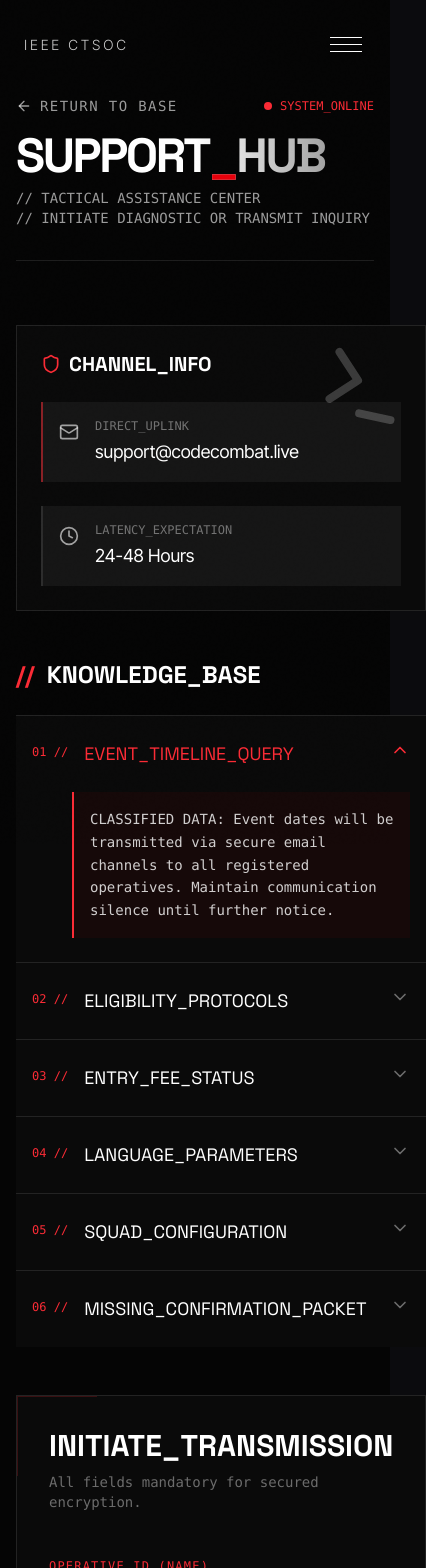
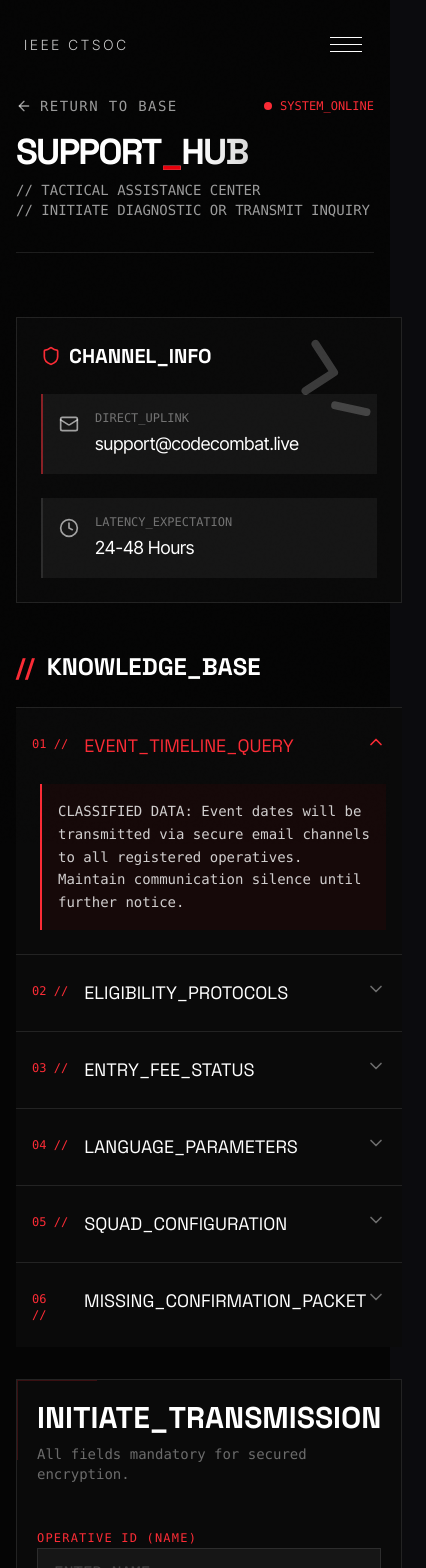
Before and after one commit to Pritam1234678/codecombatregister, a Next.js app: page /support in a window 390 px wide. Shown: the top 1568 px of the page, 426 px wide, since content can reach past the window. Built offline with nearby package versions, Linux system fonts and the light colour scheme.

Commit message:
Make Support page fully responsive for mobile and tablet

```diff
--- a/app/support/page.tsx
+++ b/app/support/page.tsx
@@ -41,7 +41,7 @@ function FAQItem({ question, answer, isOpen, onToggle, index }: FAQItemProps) {
                         transition={{ duration: 0.3, ease: "easeInOut" }}
                         className="overflow-hidden"
                     >
-                        <div className="px-4 pb-6 pl-14">
+                        <div className="px-4 pb-6 pl-6 sm:pl-14">
                             <div className="p-4 bg-red-950/20 border-l-2 border-red-500 font-mono text-sm text-white/80 leading-relaxed">
                                 {answer}
                             </div>
@@ -131,7 +131,7 @@ export default function SupportPage() {
 
                     <div className="flex flex-col md:flex-row md:items-end justify-between gap-6">
                         <div>
-                            <h1 className="text-5xl md:text-7xl font-bold font-heading tracking-tighter text-transparent bg-clip-text bg-gradient-to-r from-white via-white to-white/50 mb-2">
+                            <h1 className="text-4xl sm:text-6xl md:text-7xl font-bold font-heading tracking-tighter text-transparent bg-clip-text bg-gradient-to-r from-white via-white to-white/50 mb-2">
                                 SUPPORT<span className="text-red-600">_</span>HUB
                             </h1>
                             <p className="text-white/60 font-mono text-sm md:text-base max-w-xl">
@@ -145,7 +145,7 @@ export default function SupportPage() {
                     </div>
                 </header>
 
-                <div className="grid lg:grid-cols-12 gap-12 lg:gap-20">
+                <div className="grid lg:grid-cols-12 gap-8 md:gap-12 lg:gap-20">
                     {/* Left Column: FAQ & Contact Info */}
                     <div className="lg:col-span-5 space-y-12">
                         {/* Status Panel */}
@@ -199,7 +199,7 @@ export default function SupportPage() {
 
                     {/* Right Column: Transmission Form */}
                     <div className="lg:col-span-7">
-                        <div className="bg-[#0A0A0A] border border-white/10 p-8 md:p-12 relative overflow-hidden">
+                        <div className="bg-[#0A0A0A] border border-white/10 p-5 sm:p-8 md:p-12 relative overflow-hidden">
                             {/* Decorative Elements */}
                             <div className="absolute top-0 left-0 w-20 h-20 border-l border-t border-red-500/20"></div>
                             <div className="absolute bottom-0 right-0 w-20 h-20 border-r border-b border-red-500/20"></div>
```
